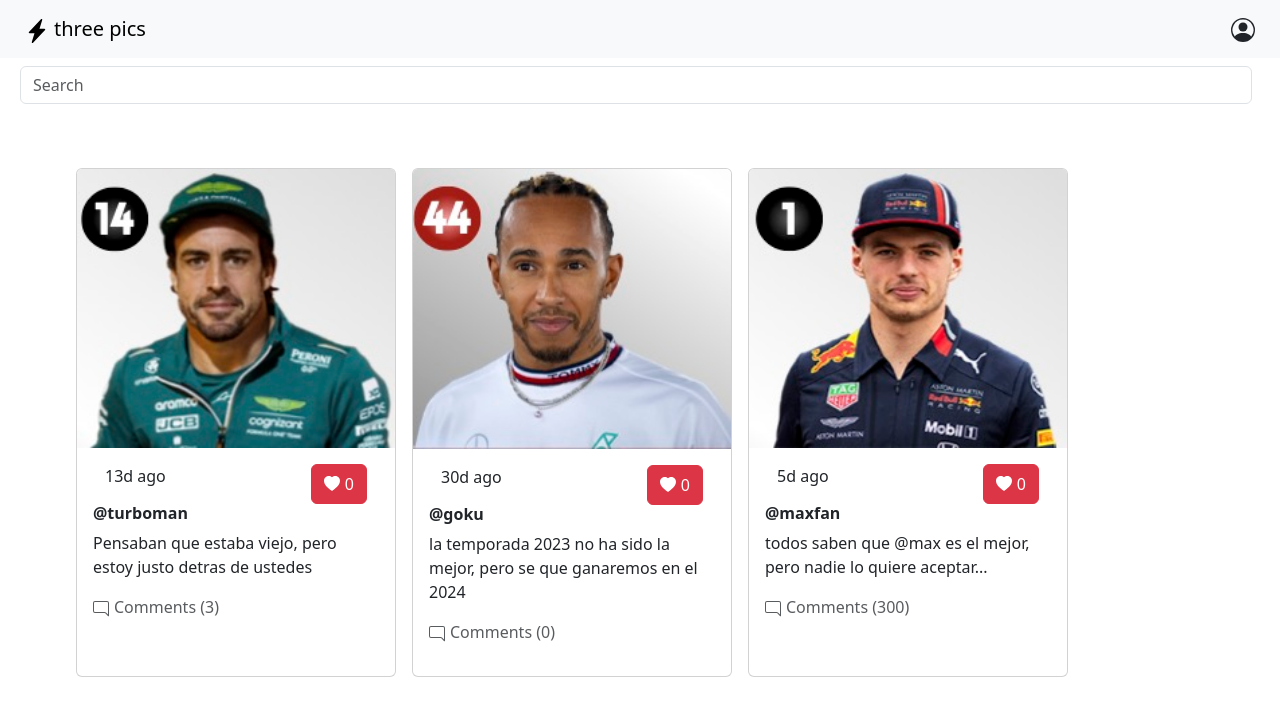
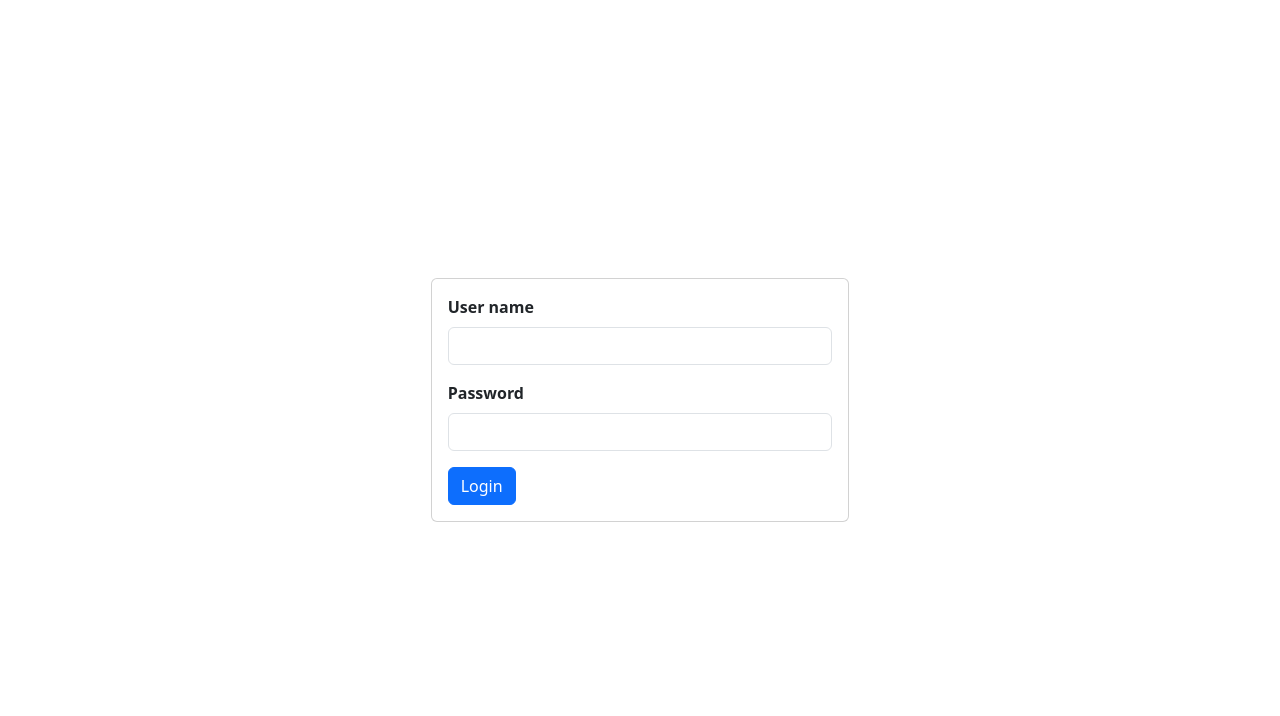
Before and after one commit to powerfulsaso/myreactapp, a React (Vite) app: page / in a window 1280 px wide. Shown: the top 716 px of the page. Built offline with nearby package versions, Linux system fonts and the light colour scheme.

Commit message:
Actividad03
Se agrega el uso de axio para cargar los datos del Web API,
Se integra el login con el API
Se carga el profile de forma dinamica

```diff
--- a/package.json
+++ b/package.json
@@ -10,6 +10,7 @@
     "preview": "vite preview"
   },
   "dependencies": {
+    "axios": "^1.5.0",
     "react": "^18.2.0",
     "react-dom": "^18.2.0"
   },
--- a/src/App.jsx
+++ b/src/App.jsx
@@ -2,30 +2,87 @@ import Navbar from "./components/navbar"
 import SearchBar from './components/search_bar';
 import PostList from './components/post_list';
 import Profile from "./components/profile";
-import { useState } from "react";
+import { useEffect, useState } from "react";
+import Login from "./components/login";
+import { getUserToken } from "./services/login_service";
+import { getProfile } from "./services/data_service";
+
 
 function App() {
-  const [keyword, setKeyword] = useState("");
+  const [search, setSearch] = useState("");
   const [showProfile, setShowProfile] = useState(false);
+  const [loginOk, setLoginOk] = useState(false);
+  const [error, setError] = useState(false);
+  const [profile, setProfile] = useState(null);
 
-  function searchKeyword(keyword) {
-    setKeyword(keyword);
+  function onSearch(value) {
+    setSearch(value);
   }
+
+  async function onLoginComplete(userName, password) {
+    let token = await getUserToken(userName, password);
+
+    if (token != null) {
+      localStorage.setItem("token", token);
+      setLoginOk(true);
+      setError(false);
+
+      //Load profile
+      let profileData = await getProfile();
+      setProfile(profileData);
+
+    } else {
+
+      setError(true);
+      setLoginOk(false);
+    }
+
+  }
+
+  useEffect(() => {
+    let storedToken = localStorage.getItem("token");
+
+    let loadProfile = true;
+
+    const fetchProfile = async () => {
+      //Load profile
+      let profileData = await getProfile();
+      if (loadProfile) {
+        setProfile(profileData);
+        //console.log(profileData);
+      }
+
+    }
+
+    if (storedToken != null) {
+      setLoginOk(true);
+      fetchProfile().catch(console.error);
+
+    } else {
+      setLoginOk(false);
+    }
+
+    return () => loadProfile = false;
+
+  }, [loginOk]);
 
   return (
     <>
+      {!loginOk
+        ? <Login onLoginComplete={onLoginComplete} error={error} />
+        : <>
           <Navbar onLogoClick={setShowProfile} onProfileClick={setShowProfile} />
           <div className="d-flex m-2">
-        <SearchBar searchKeyword={searchKeyword} />
+            <SearchBar searchKeyword={onSearch} />
           </div>
           {showProfile
-        ? <Profile />
+            ? <Profile avatar={profile?.avatar} username={profile?.username} bio={profile?.bio} />
             : <main className="container-fluid m-2">
-          <PostList keyword={keyword} />
+              <PostList keyword={search} />
             </main>
           }
-
-
+        </>
+      }
 
     </>
   );
--- /dev/null
+++ b/src/components/login.jsx
@@ -0,0 +1,90 @@
+import React, { useState } from "react";
+
+function Login({ onLoginComplete, error }) {
+    const [userName, setUserName] = useState(""); // Estado para el valor de inputEmail
+    const [password, setPassword] = useState(""); // Estado para el valor de inputPassword
+
+
+    const handleUserNameChange = (event) => {
+        setUserName(event.target.value); // Actualizar el estado del email
+    };
+
+    const handlePasswordChange = (event) => {
+        setPassword(event.target.value); // Actualizar el estado de la contraseña
+    };
+
+    const handleLogin = (event) => {
+        event.preventDefault();
+        if (userName == "" || password == "") {
+
+        } else {
+            onLoginComplete(userName, password);
+            setUserName("");
+            setPassword("");
+        }
+
+    };
+
+    const containerStyles = {
+        minHeight: '100vh',
+        minWidht: '300',
+        display: 'flex',
+        justifyContent: 'center',
+        alignItems: 'center',
+    };
+
+    return (
+        <div className="container-fluid">
+            <div style={containerStyles}>
+                <div className="col-md-4">
+                    <div className="card">
+                        <div className="card-body">
+                            <form>
+                                {error
+                                    ? <div className="alert alert-danger" role="alert">
+                                        <b>Invalid username or password </b>
+                                    </div>
+                                    : ""
+                                }
+                                <div className="form-group mb-3">
+                                    <label htmlFor="inputUsername" className="mb-2">
+                                        <b>User name</b>
+                                    </label>
+                                    <input
+                                        type="text"
+                                        className="form-control"
+                                        id="inputUsername"
+                                        aria-describedby="emailHelp"
+                                        value={userName}
+                                        onChange={handleUserNameChange}
+                                    />
+
+                                </div>
+                                <div className="form-group">
+                                    <label htmlFor="inputPassword" className="mb-2">
+                                        <b>Password</b>
+                                    </label>
+                                    <input
+                                        type="password"
+                                        className="form-control"
+                                        id="inputPassword"
+                                        value={password}
+                                        onChange={handlePasswordChange}
+                                    />
+                                </div>
+                                <button type="submit" className="btn btn-block btn-primary mt-3" onClick={handleLogin}>
+                                    Login
+                                </button>
+
+                            </form>
+                        </div>
+                    </div>
+                </div>
+
+            </div>
+        </div>
+    );
+}
+
+
+export default Login;
--- a/src/components/navbar.jsx
+++ b/src/components/navbar.jsx
@@ -19,16 +19,16 @@ function Navbar({ onLogoClick, onProfileClick }) {
         < nav className="navbar bg-body-tertiary" >
             <div className="container-fluid">
                 <button id="logoBtn" className="navbar-brand btn">
-                    <svg xmlns="http://www.w3.org/2000/svg" width="24" height="24" fill="currentColor" class="bi bi-lightning-charge-fill" viewBox="0 0 16 16" style={{ marginRight: 5 }}>
+                    <svg xmlns="http://www.w3.org/2000/svg" width="24" height="24" fill="currentColor" className="bi bi-lightning-charge-fill" viewBox="0 0 16 16" style={{ marginRight: 5 }}>
                         <path d="M11.251.068a.5.5 0 0 1 .227.58L9.677 6.5H13a.5.5 0 0 1 .364.843l-8 8.5a.5.5 0 0 1-.842-.49L6.323 9.5H3a.5.5 0 0 1-.364-.843l8-8.5a.5.5 0 0 1 .615-.09z" />
                     </svg>
                     three pics
                 </button>
                 <div className="d-flex">
-                    <button id="profileBtn" class="btn ">
-                        <svg xmlns="http://www.w3.org/2000/svg" width="24" height="24" fill="currentColor" class="bi bi-person-circle" viewBox="0 0 16 16">
+                    <button id="profileBtn" className="btn ">
+                        <svg xmlns="http://www.w3.org/2000/svg" width="24" height="24" fill="currentColor" className="bi bi-person-circle" viewBox="0 0 16 16">
                             <path d="M11 6a3 3 0 1 1-6 0 3 3 0 0 1 6 0z" />
-                            <path fill-rule="evenodd" d="M0 8a8 8 0 1 1 16 0A8 8 0 0 1 0 8zm8-7a7 7 0 0 0-5.468 11.37C3.242 11.226 4.805 10 8 10s4.757 1.225 5.468 2.37A7 7 0 0 0 8 1z" />
+                            <path fillRule="evenodd" d="M0 8a8 8 0 1 1 16 0A8 8 0 0 1 0 8zm8-7a7 7 0 0 0-5.468 11.37C3.242 11.226 4.805 10 8 10s4.757 1.225 5.468 2.37A7 7 0 0 0 8 1z" />
                         </svg>
                     </button>
 
--- a/src/components/post.jsx
+++ b/src/components/post.jsx
@@ -2,8 +2,8 @@ import { useEffect, useState } from "react";
 
 
 
-function Post({ date, likes, author, message, image, comments, key }) {
-    const [likesCount, setLikesCount] = useState(0);
+function Post({ date, likes, author, message, image, comments, postKey }) {
+    const [likesCount, setLikesCount] = useState(likes);
 
     return (
         <div className="card m-2" style={{ width: "20rem" }} >
@@ -15,16 +15,16 @@ function Post({ date, likes, author, message, image, comments, key }) {
                         <p>{date}</p>
 
                         {/* <!-- Elemento alineado a la derecha --> */}
-                        <button key={key}
+                        <button key={postKey}
                             onClick={() => {
-                                var value = likesCount + 1;
+                                let value = likesCount + 1;
                                 setLikesCount(value);
                             }}
 
                             type="button" className="btn btn-danger">
                             <div className="d-flex align-items-center justify-content-between">
                                 <svg xmlns="http://www.w3.org/2000/svg" width="16" height="16" fill="currentColor" className="bi bi-heart-fill" viewBox="0 0 16 16" style={{ marginRight: '5px' }}>
-                                    <path fill-rule="evenodd" d="M8 1.314C12.438-3.248 23.534 4.735 8 15-7.534 4.736 3.562-3.248 8 1.314z" />
+                                    <path fillRule="evenodd" d="M8 1.314C12.438-3.248 23.534 4.735 8 15-7.534 4.736 3.562-3.248 8 1.314z" />
                                 </svg>
                                 {likesCount}
                             </div>
@@ -35,7 +35,7 @@ function Post({ date, likes, author, message, image, comments, key }) {
                 {/* <h5 className="card-title">{title}</h5> */}
                 <p className="card-text">{message}</p>
                 <p className="text-muted">
-                    <svg xmlns="http://www.w3.org/2000/svg" width="16" height="16" fill="currentColor" class="bi bi-chat-right" viewBox="0 0 16 16" style={{ marginRight: '5px' }}>
+                    <svg xmlns="http://www.w3.org/2000/svg" width="16" height="16" fill="currentColor" className="bi bi-chat-right" viewBox="0 0 16 16" style={{ marginRight: '5px' }}>
                         <path d="M2 1a1 1 0 0 0-1 1v8a1 1 0 0 0 1 1h9.586a2 2 0 0 1 1.414.586l2 2V2a1 1 0 0 0-1-1H2zm12-1a2 2 0 0 1 2 2v12.793a.5.5 0 0 1-.854.353l-2.853-2.853a1 1 0 0 0-.707-.293H2a2 2 0 0 1-2-2V2a2 2 0 0 1 2-2h12z" />
                     </svg>
                     Comments ({comments})
--- a/src/components/post_list.jsx
+++ b/src/components/post_list.jsx
@@ -22,16 +22,18 @@ function PostList({ keyword }) {
             {posts === initialState
                 ? "Loading..."
                 : posts
-                    .filter((post) => (keyword === "" ? true : post.text.toLowerCase().includes(keyword.toLowerCase())))
+                    .filter((post) => (keyword === "" ? true : post.text.toLowerCase().includes(keyword.toLowerCase()) ||
+                        post.author.username.toLowerCase().includes(keyword.toLowerCase())))
                     .map((post, i) => (
                         <Post className="m-1"
                             key={i}
                             date={TimeAgo(post.createdAt)}
                             likes={post.likes}
-                            author={post.author}
+                            author={post.author.username}
                             image={post.image}
-                            comments={post.comments}
+                            comments={post.comments.length}
                             message={post.text}
+                            postKey={i}
                         />
                     ))
             }
--- /dev/null
+++ b/src/services/login_service.js
@@ -0,0 +1,24 @@
+import axios from "axios";
+
+let urlBase = "https://three-points.herokuapp.com/api/";
+
+export async function getUserToken(userName, password) {
+    var result = null;
+    let url = urlBase + "login";
+    let body = { "username": userName, "password": password };
+
+    try {
+        const response = await axios.post(url, body, {
+            headers: { "Content-Type": "application/json" }
+        });
+
+        if (response.status == 200) {
+            result = response.data.token;
+        }
+    } catch (error) {
+
+    }
+
+
+    return result;
+}
```
Also changed, not shown: src/components/profile.jsx (+5 -4 lines), src/services/data_service.js (+53 -7 lines), 1 other file (tests, documents, lock files or other folders). Lines whose indentation alone changed are shown as unchanged.
